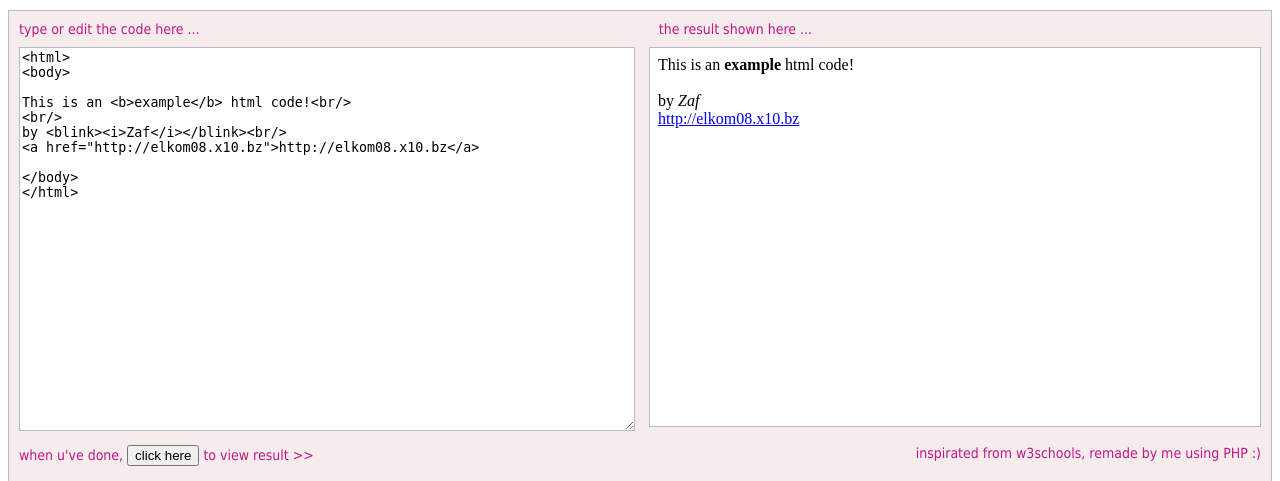
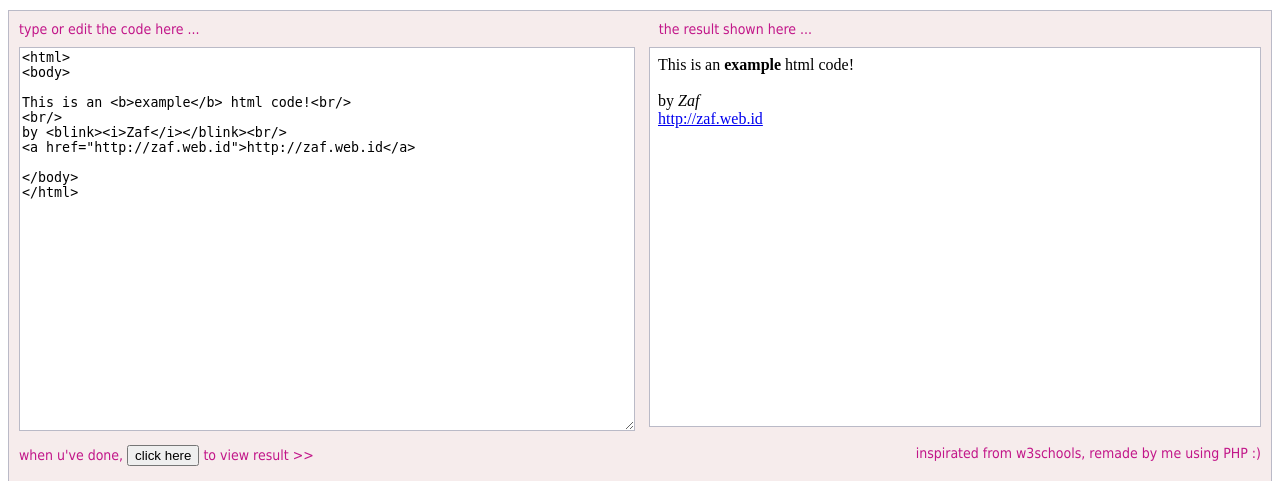
Before and after one commit to 23Pstars/try-it-html, a PHP site: page / in a window 1280 px wide. Shown: the top 481 px of the page. Run offline with PHP 8.4, Linux system fonts and the light colour scheme.

Commit message:
update example code

```diff
--- a/index.php
+++ b/index.php
@@ -27,7 +27,7 @@ $ex = '
 This is an <b>example</b> html code!<br/>
 <br/>
 by <blink><i>Zaf</i></blink><br/>
-<a href="http://elkom08.x10.bz">http://elkom08.x10.bz</a>
+<a href="http://zaf.web.id">http://zaf.web.id</a>
 
 </body>
 </html>
```
